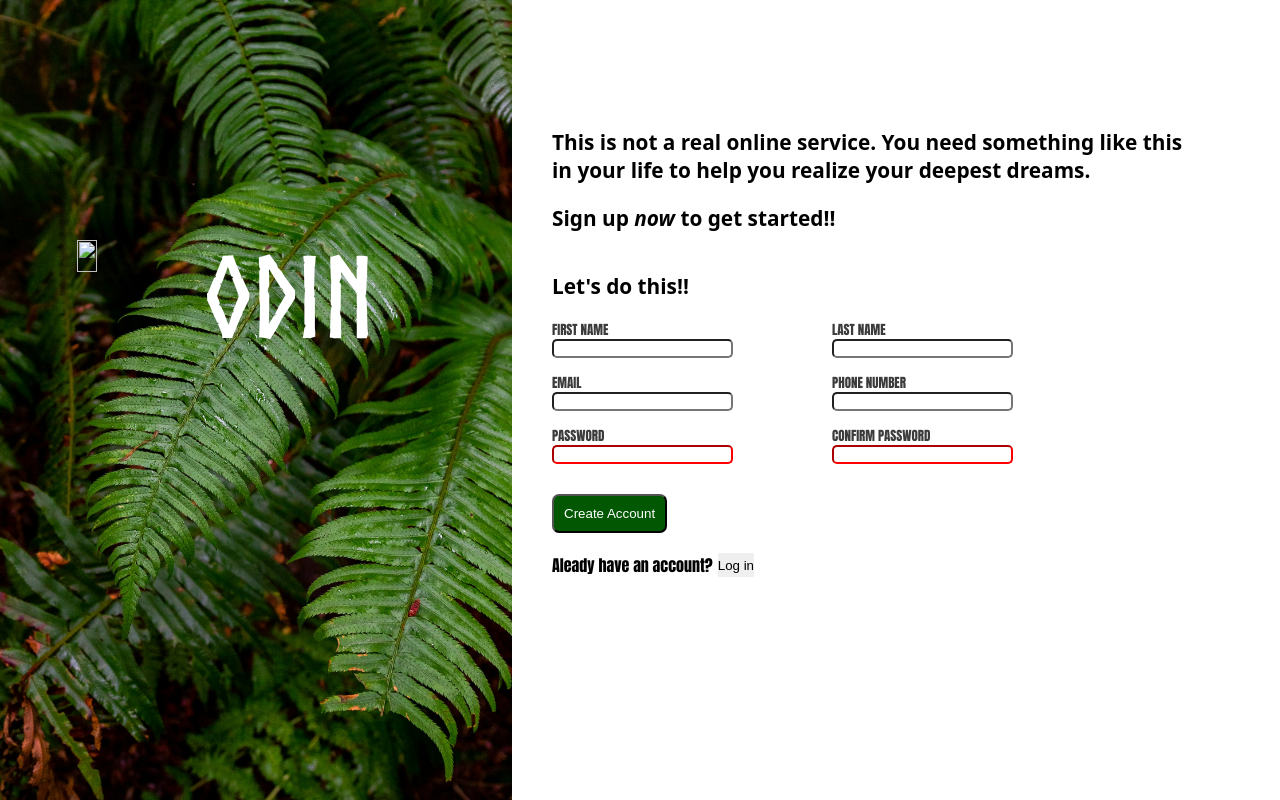
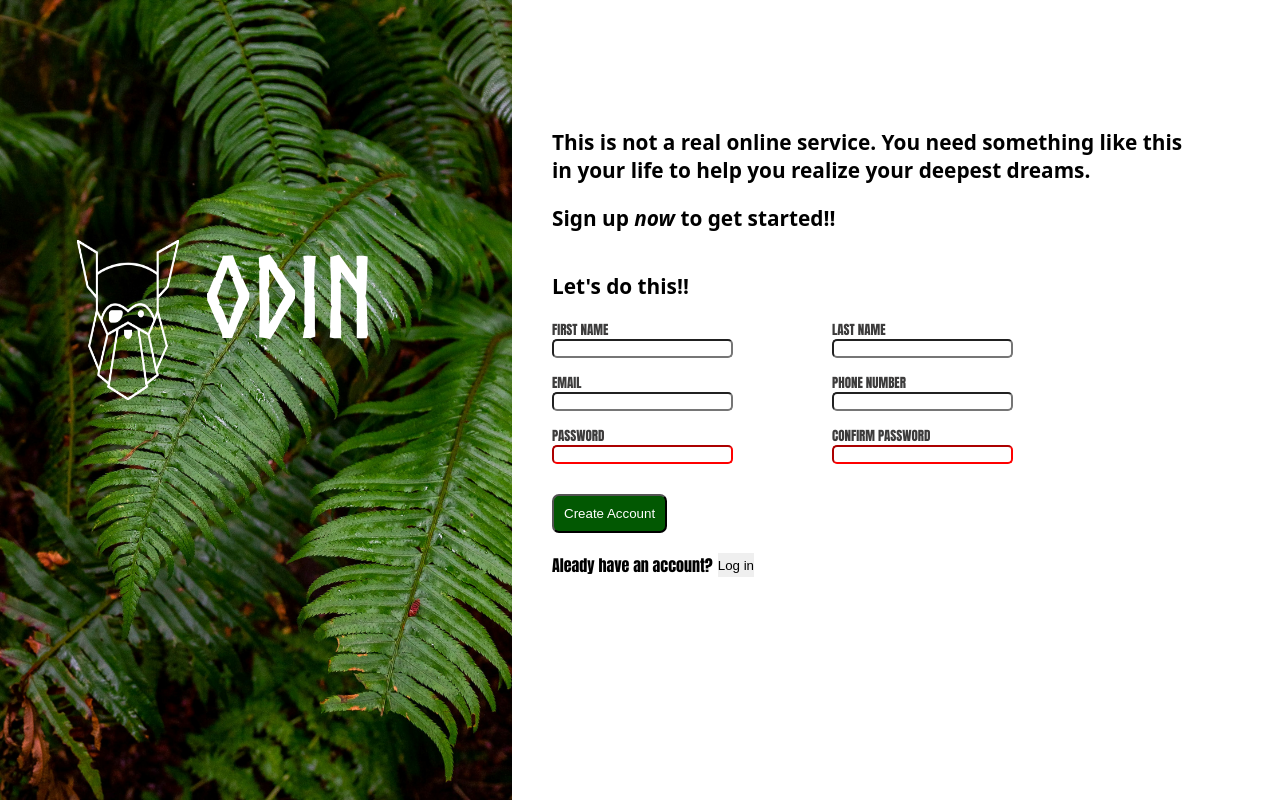
Before and after one commit to ChiefPirate/signup-form, a plain HTML site: page index.html in a window 1280 px wide. Drawn offline with Linux system fonts and the light colour scheme; files whose address does not match are found by name.

Commit message:
adding resources

```diff
--- a/index.html
+++ b/index.html
@@ -9,7 +9,7 @@
 <body>
     <div class="container">
         <div class = leftside>
-            <img class = "image" src="odin-lined.png" height="20%" width="20%">
+            <img class = "image" src="resources/odin-lined.png" height="20%" width="20%">
             <p class="odin">Odin</p>
         </div>
 
```
